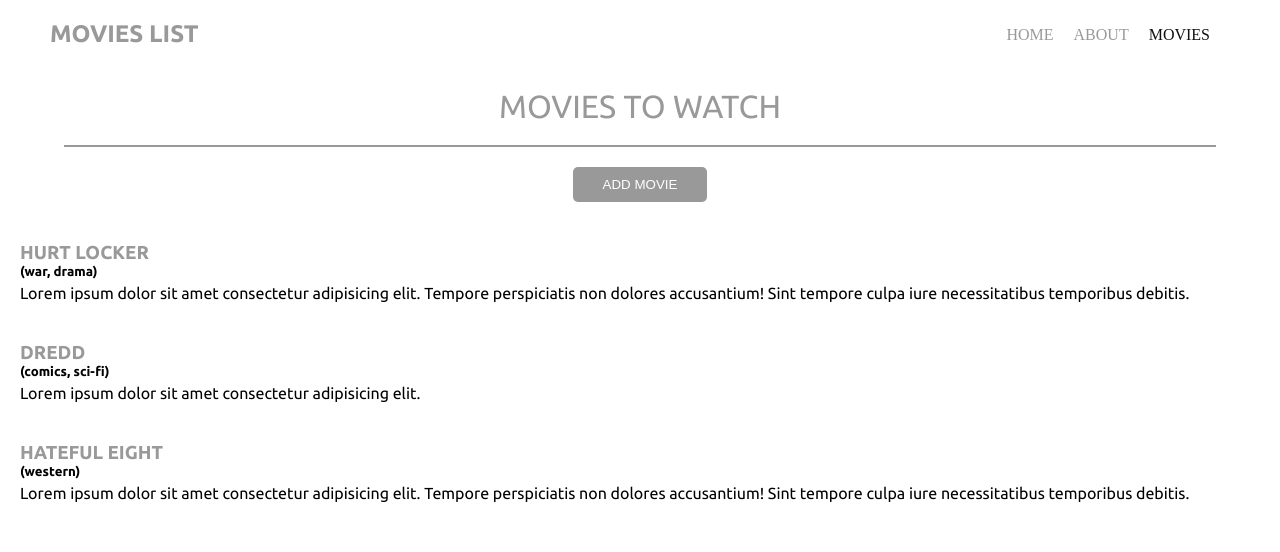
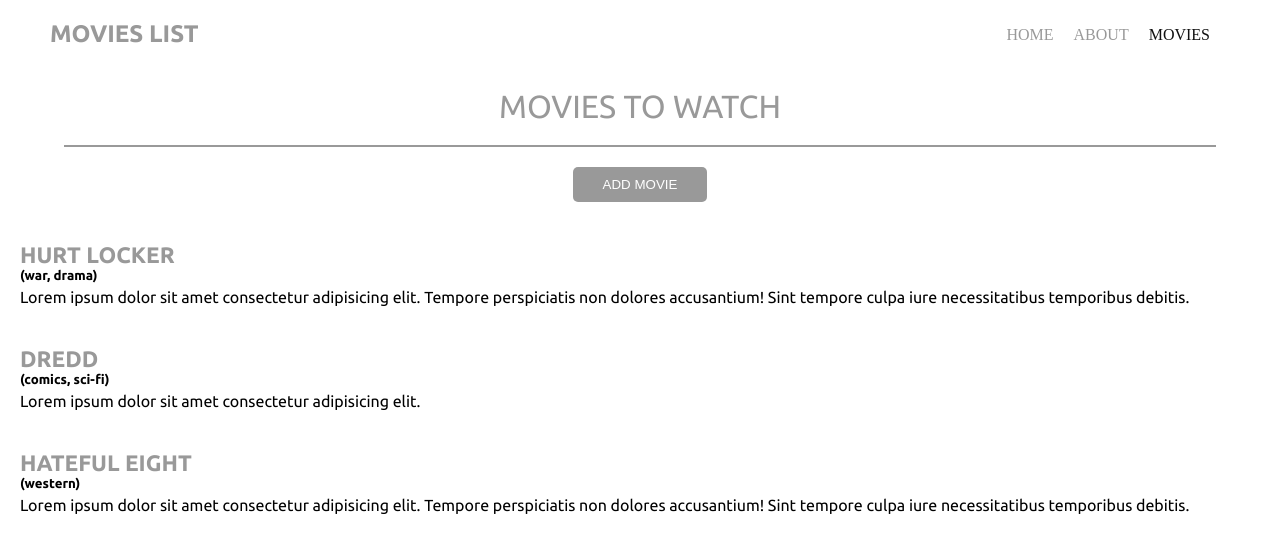
Before and after one commit to danielkuzminski/react_sandbox, a React (Create React App) app: page /movies in a window 1280 px wide. Shown: the top 552 px of the page. Built offline with nearby package versions, Linux system fonts and the light colour scheme; the HTML template or start-up script is replaced by a standard one; a web font is replaced by a local one.

Commit message:
done routing for single element

```diff
--- a/src/App.js
+++ b/src/App.js
@@ -36,7 +36,7 @@ function App() {
           <Route path='/movies'>
             <Movies movies={movies} addMovie={addMovie} />
           </Route>
-          <Route path='/movies/:slug'>
+          <Route path='/movie/:slug'>
             <Movie />
           </Route>
           <Route path='*'>
--- a/src/pages/Movie.jsx
+++ b/src/pages/Movie.jsx
@@ -4,7 +4,7 @@ import './Movie.css'
 export default function Movie() {
   return (
     <div>
-      <h2>movie</h2>
+      <h2>single movie</h2>
     </div>
   )
 }
--- a/src/pages/Movies.css
+++ b/src/pages/Movies.css
@@ -35,9 +35,11 @@
   padding: 20px;
 }
 
-.movie-container h3 {
+.movie-link {
   text-transform: uppercase;
   color: #999;
+  font-family: 'Ubuntu', sans-serif;
+  font-size: 1.2rem;
 }
 
 .movie-container h5 {
--- a/src/pages/Movies.jsx
+++ b/src/pages/Movies.jsx
@@ -1,6 +1,7 @@
 import React, { useState } from 'react'
 import './Movies.css'
 import MovieAddForm from '../components/MovieAddForm'
+import { Link } from 'react-router-dom'
 
 export default function Movies({movies, addMovie}) {
 
@@ -17,7 +18,7 @@ export default function Movies({movies, addMovie}) {
       {show && <MovieAddForm addMovie={addMovie} handleShow={handleShow} />}
       {movies.map((movie) => (
         <div className='movie-container' key={movie.slug}>
-          <h3>{movie.title}</h3>
+          <Link to={`/movie/${movie.slug}`} className='movie-link'><h3>{movie.title}</h3></Link>
           <h5>({movie.genre})</h5>
           <p>{movie.description}</p>
         </div>
```
